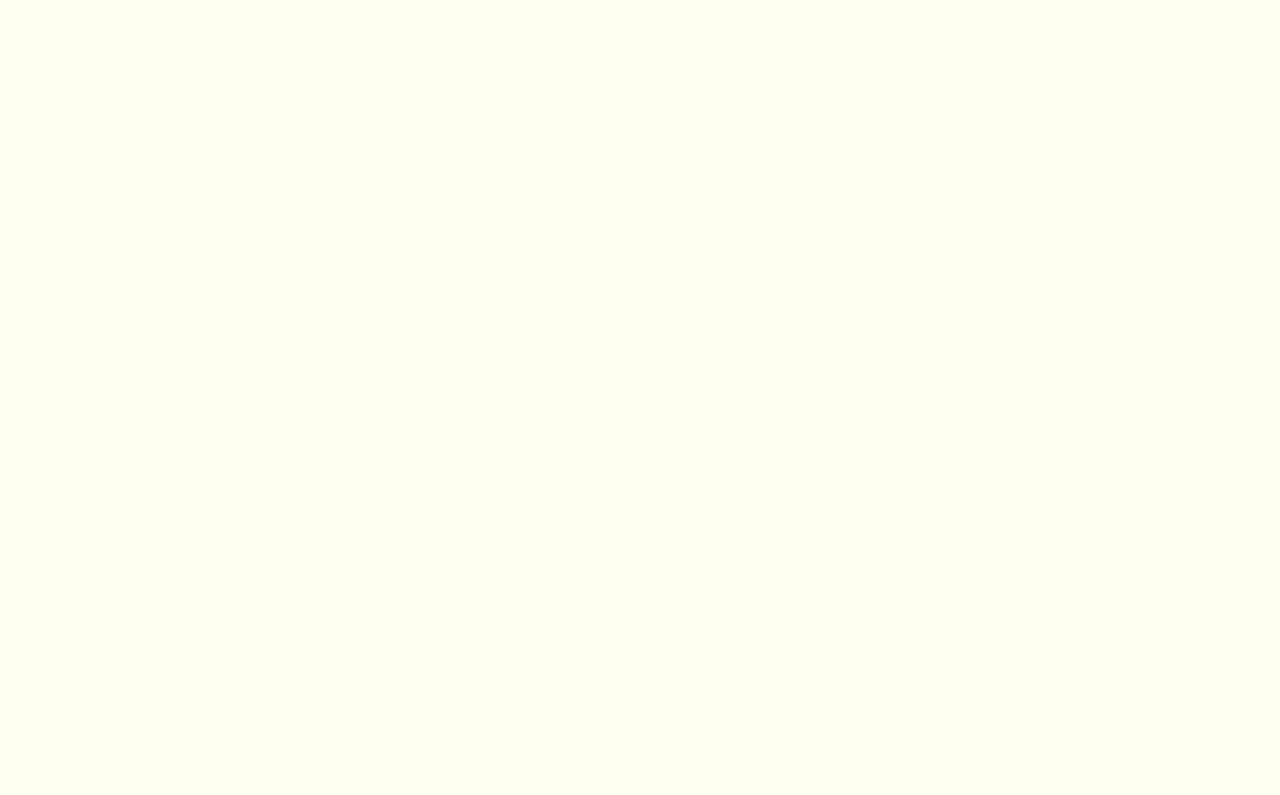
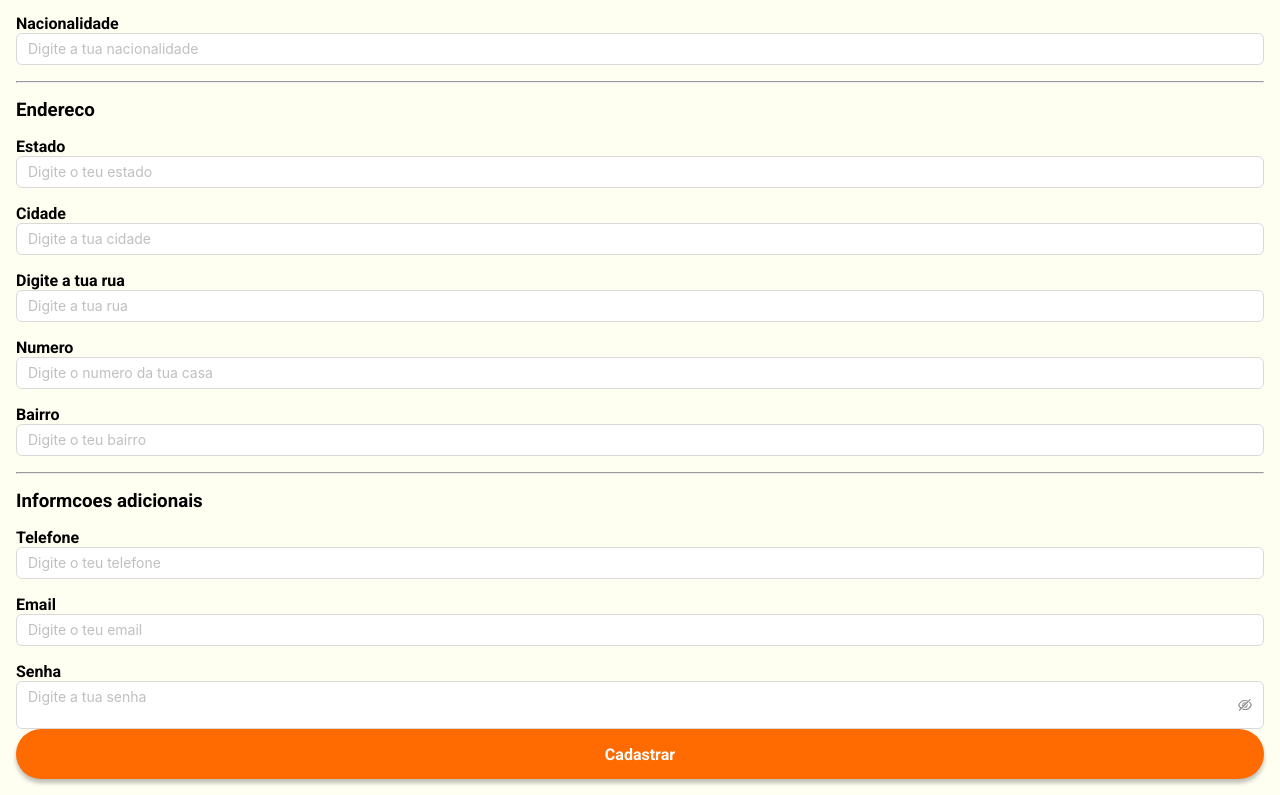
Before and after one commit to caioslopes/webapp_Hotel_Uirapuru, a React (Vite) app: page /cadastro in a window 1280 px wide. Before the commit this address had no page. Shown: the part 428-1223 px from the top of the page. Before the commit the page ends 800 px from the top, so only its background shows below. Built offline with nearby package versions, Linux system fonts and the light colour scheme.

Commit message:
Finalizando lógica de cadastro

```diff
--- a/src/main.jsx
+++ b/src/main.jsx
@@ -16,7 +16,7 @@ import Cadastro from './pages/Cadastro/Cadastro';
 const router = createBrowserRouter([
   {
     path: "/",
-    element: <Cadastro/>,
+    element: <Login/>,
   },
   {
     path: "/reservar",
@@ -31,8 +31,8 @@ const router = createBrowserRouter([
     element: <MinhasReservas/>,
   },
   {
-    path: "/login",
-    element: <Login/>,
+    path: "/cadastro",
+    element: <Cadastro/>,
   },
   {
     path: "/sistema-funcionario",
--- a/src/pages/Cadastro/Cadastro.jsx
+++ b/src/pages/Cadastro/Cadastro.jsx
@@ -2,6 +2,7 @@ import { DatePicker, Input, Select } from "antd";
 import styles from "./cadastro.module.css";
 import BotaoPadrao from "../../components/BotaoPadrao/BotaoPadrao";
 import { useState } from "react";
+import { useNavigate } from "react-router-dom";
 
 const Cadastro = () => {
   const [nome, setNome] = useState("");
@@ -19,6 +20,8 @@ const Cadastro = () => {
   const [telefone, setTelefone] = useState("");
   const [email, setEmail] = useState("");
   const [senha, setSenha] = useState("");
+
+  const navigateTo = useNavigate();
 
   const handleCadastro = () => {
     const dadosFormulario = {
@@ -57,9 +60,30 @@ const Cadastro = () => {
       body: JSON.stringify(dadosFormulario),
     };
 
-    fetch("http://localhost:8080/hotel/hospedes", requestOptions)
-      .then((response) => response.json())
-      .then((data) => console.log(data));
+    if (
+      nome === "" ||
+      nomePai === "" ||
+      nomeMae === "" ||
+      dataNascimento === null ||
+      nacionalidade === "" ||
+      tipoDocumento === "" ||
+      nDocumento === "" ||
+      estado === "" ||
+      cidade === "" ||
+      rua === "" ||
+      numeroRua === "" ||
+      bairro === "" ||
+      telefone === "" ||
+      email === "" ||
+      senha === ""
+    ) {
+      alert("Preencha todos os campos");
+      return;
+    } else {
+      fetch("http://localhost:8080/hotel/hospedes", requestOptions)
+        .then((response) => response.json())
+        .then(() => navigateTo("/"));
+    }
   };
   return (
     <>
--- a/src/pages/Login/Login.jsx
+++ b/src/pages/Login/Login.jsx
@@ -1,63 +1,59 @@
 import { useState } from "react";
-import { useNavigate } from "react-router-dom";
-import { Input } from 'antd';
+import { Link, useNavigate } from "react-router-dom";
+import { Input } from "antd";
 
-import styles from './login.module.css';
-import logo from '../../assets/logo_hotel.png';
+import styles from "./login.module.css";
+import logo from "../../assets/logo_hotel.png";
 import BotaoPadrao from "../../components/BotaoPadrao/BotaoPadrao";
 import { request } from "../../utils/index";
 
 const Login = () => {
-
-    const [email, setEmail] = useState('');
-    const [senha, setSenha] = useState('');
-    const [tipoUsuario, setTipoUsuario] = useState('');
+  const [email, setEmail] = useState("");
+  const [senha, setSenha] = useState("");
+  const [tipoUsuario, setTipoUsuario] = useState("");
   const navigateTo = useNavigate();
 
   const handleEmail = (e) => {
     setEmail(e.target.value);
     console.log("Email: ", email);
-    }
+  };
 
   const handleSenha = (e) => {
     setSenha(e.target.value);
     console.log("Senha: ", senha);
-    }
+  };
 
   const login = async () => {
-        if(email === '' || senha === '') {
+    if (email === "" || senha === "") {
       alert("Digite seu email e senha");
       return;
     }
     await getLogin(email, senha);
 
-        if(tipoUsuario === 'ADMINISTRADOR'){
-            navigateTo('/sistema-administrador');
-        }else if(tipoUsuario === 'FUNCIONARIO'){
-            navigateTo('/sistema-funcionario');
+    if (tipoUsuario === "ADMINISTRADOR") {
+      navigateTo("/sistema-administrador");
+    } else if (tipoUsuario === "FUNCIONARIO") {
+      navigateTo("/sistema-funcionario");
     }
-    }
+  };
 
   const getLogin = async (email, senha) => {
     const response = await request("GET", `login/${email}/${senha}`);
     setTipoUsuario(response);
-    }
+  };
 
   return (
     <div className={styles.inicio}>
       <img src={logo} alt="Logo Hotel" />
-            <Input
-                placeholder="Digite seu email"
-                onChange={handleEmail}
-            />
-            <Input.Password
-                placeholder="Digite sua senha"
-                onChange={handleSenha}
-            />
+      <Input placeholder="Digite seu email" onChange={handleEmail} />
+      <Input.Password placeholder="Digite sua senha" onChange={handleSenha} />
       <BotaoPadrao text="Acessar" onClick={login} />
       <BotaoPadrao text="Voltar" link="/" />
+      <Link to="/cadastro">
+        Não possui conta ainda? <strong>Cadastrar</strong>
+      </Link>
     </div>
-    )
-}
+  );
+};
 
 export default Login;
```
Lines whose indentation alone changed are shown as unchanged.
